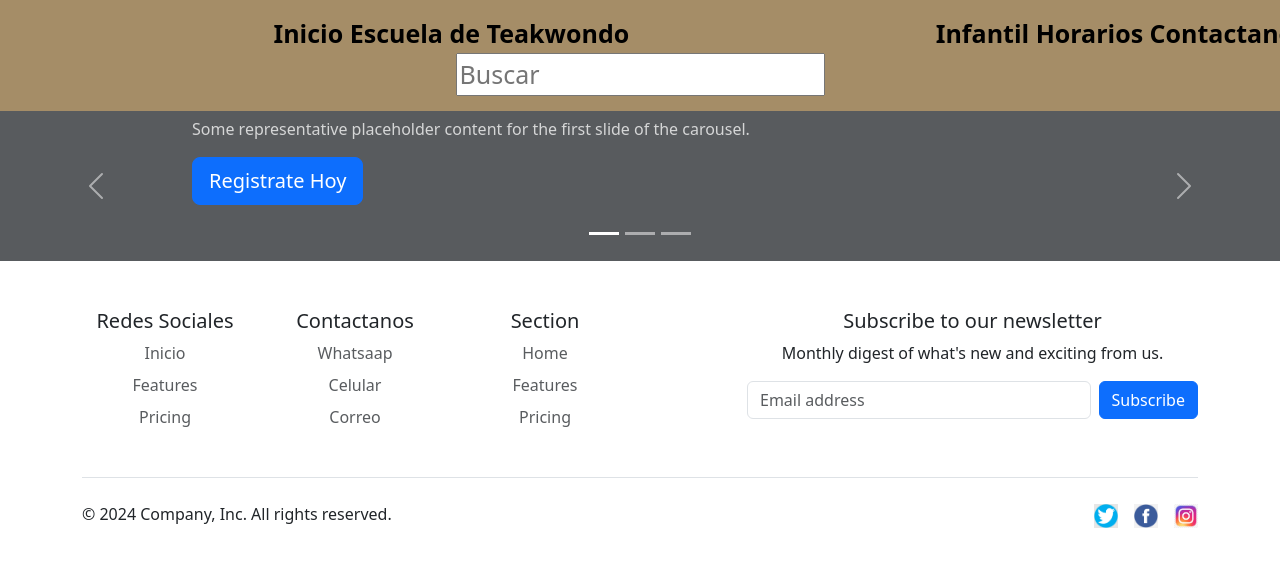
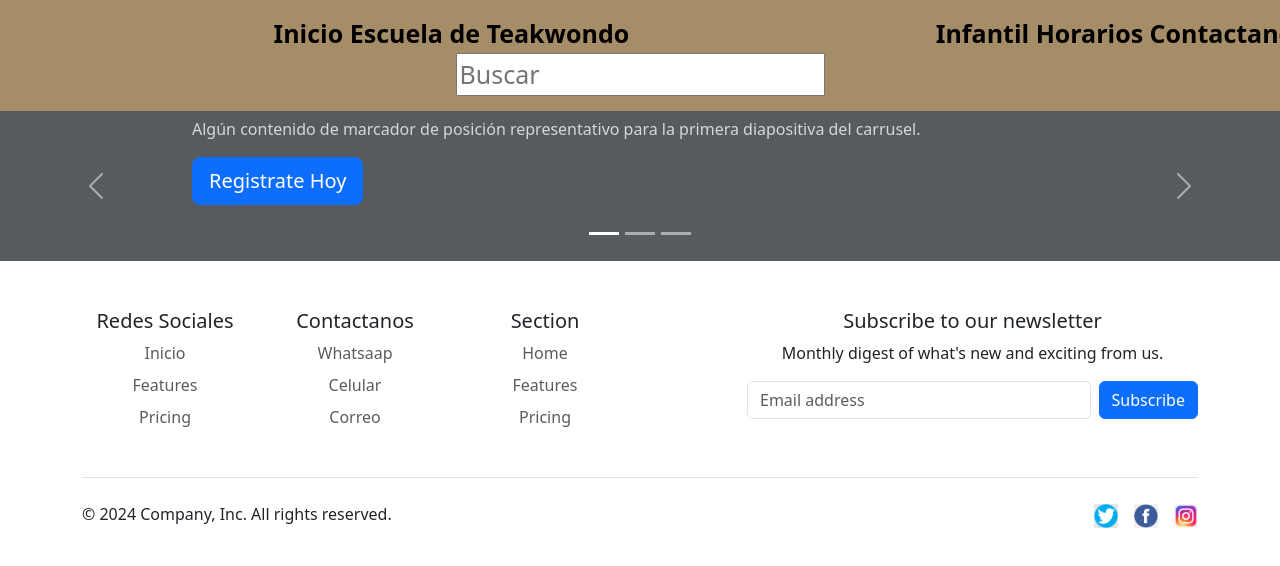
Before and after one commit to Luis901810/taekwondo-florencia, a React (Create React App) app: page / in a window 1280 px wide. Shown: the top 566 px of the page. Built offline with nearby package versions, Linux system fonts and the light colour scheme.

Commit message:
carrusel

```diff
--- a/src/components/carrusel/Carrusel.jsx
+++ b/src/components/carrusel/Carrusel.jsx
@@ -17,7 +17,7 @@ export default function Carrusel  () {
         <div className="container">
             <div className="carousel-caption text-start">
             <h1>Example headline.</h1>
-            <p className="opacity-75">Some representative placeholder content for the first slide of the carousel.</p>
+            <p className="opacity-75">Algún contenido de marcador de posición representativo para la primera diapositiva del carrusel.</p>
             <p><Link to="/registro" className="btn btn-lg btn-primary" >Registrate Hoy</Link></p>
             </div>
         </div>
```
